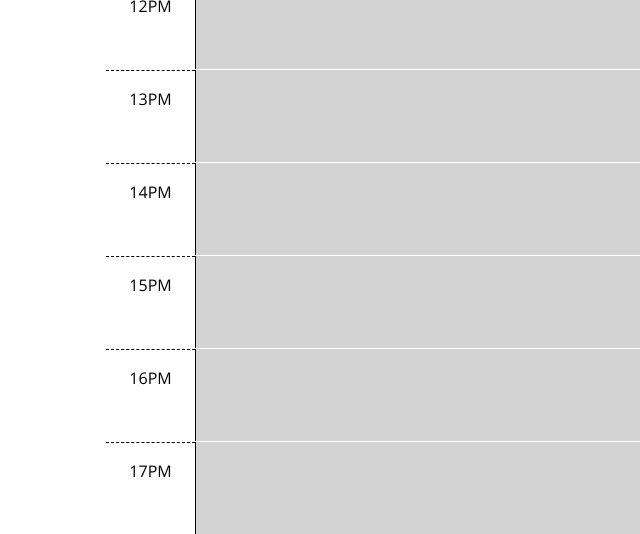
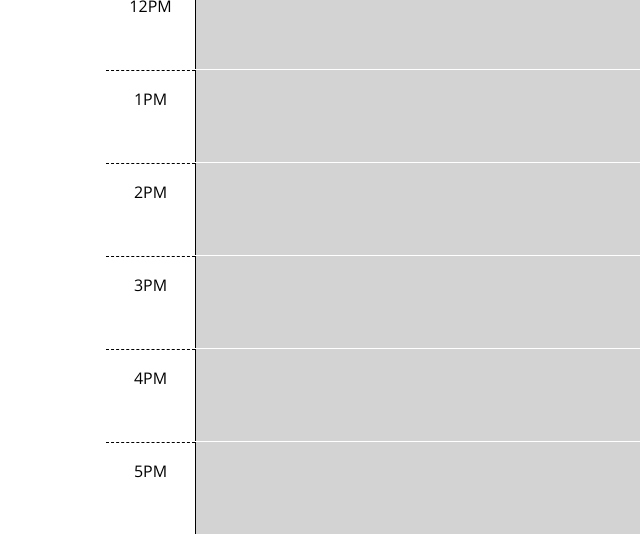
Before and after one commit to blaxlrose/challenge-5-work-day-scheduler, a plain HTML site: page index.html in a window 1280 px wide. Shown: the part 605-1139 px from the top of the page, 0-640 px from the left. Drawn offline with nearby package versions, Linux system fonts and the light colour scheme.

Commit message:
changed times in html

```diff
--- a/index.html
+++ b/index.html
@@ -75,7 +75,7 @@
       </div>
 
       <div id="hour-13" class="row time-block past">
-        <div class="col-2 col-md-1 hour text-center py-3">13PM</div>
+        <div class="col-2 col-md-1 hour text-center py-3">1PM</div>
         <textarea class="col-8 col-md-10 description" rows="3"> </textarea>
         <button class="btn saveBtn col-2 col-md-1" aria-label="save">
           <i class="fas fa-save" aria-hidden="true"></i>
@@ -83,7 +83,7 @@
       </div>
 
       <div id="hour-14" class="row time-block past">
-        <div class="col-2 col-md-1 hour text-center py-3">14PM</div>
+        <div class="col-2 col-md-1 hour text-center py-3">2PM</div>
         <textarea class="col-8 col-md-10 description" rows="3"> </textarea>
         <button class="btn saveBtn col-2 col-md-1" aria-label="save">
           <i class="fas fa-save" aria-hidden="true"></i>
@@ -91,7 +91,7 @@
       </div>
 
       <div id="hour-15" class="row time-block past">
-        <div class="col-2 col-md-1 hour text-center py-3">15PM</div>
+        <div class="col-2 col-md-1 hour text-center py-3">3PM</div>
         <textarea class="col-8 col-md-10 description" rows="3"> </textarea>
         <button class="btn saveBtn col-2 col-md-1" aria-label="save">
           <i class="fas fa-save" aria-hidden="true"></i>
@@ -99,7 +99,7 @@
       </div>
 
       <div id="hour-16" class="row time-block past">
-        <div class="col-2 col-md-1 hour text-center py-3">16PM</div>
+        <div class="col-2 col-md-1 hour text-center py-3">4PM</div>
         <textarea class="col-8 col-md-10 description" rows="3"> </textarea>
         <button class="btn saveBtn col-2 col-md-1" aria-label="save">
           <i class="fas fa-save" aria-hidden="true"></i>
@@ -107,7 +107,7 @@
       </div>
 
       <div id="hour-17" class="row time-block past">
-        <div class="col-2 col-md-1 hour text-center py-3">17PM</div>
+        <div class="col-2 col-md-1 hour text-center py-3">5PM</div>
         <textarea class="col-8 col-md-10 description" rows="3"> </textarea>
         <button class="btn saveBtn col-2 col-md-1" aria-label="save">
           <i class="fas fa-save" aria-hidden="true"></i>
```
